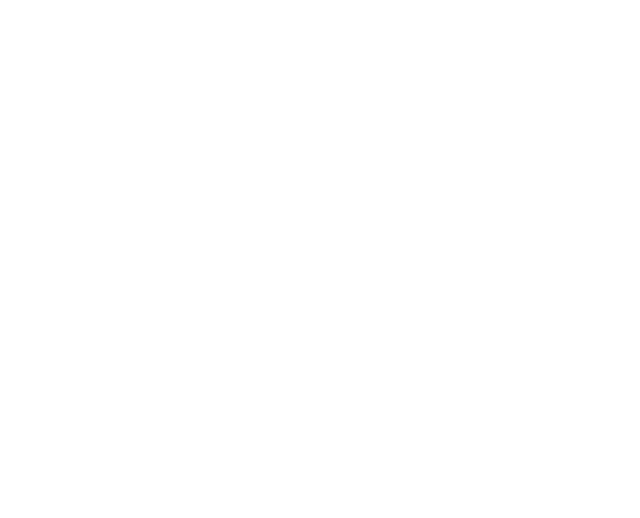
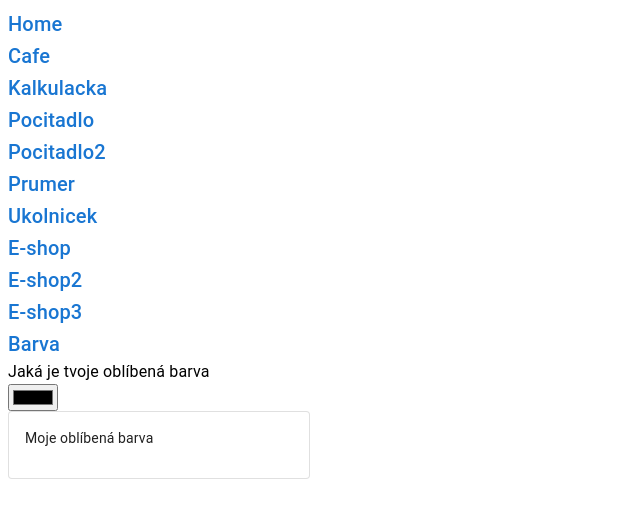
Before and after one commit to MaestroGacek/react-test, a React (Create React App) app: page /#/barva in a window 1280 px wide. Before the commit this address had no page. Shown: the top 518 px of the page, without its empty margins (0-640 px from the left). Built offline with nearby package versions, Linux system fonts and the light colour scheme.

Commit message:
Barvičky

```diff
--- a/src/App.js
+++ b/src/App.js
@@ -12,28 +12,30 @@
 import Eshop from "./E-shop/Eshop";
 import Eshop2 from "./E-shop2/Eshop2";
 import Eshop3 from "./Eshop3";
+import Barva from "./Barva/Barva"
+import { useState } from "react";
 
 function App() {
-
+  const [barva, nastavBarvu] = useState('')
 
   return (
     <>
       <HashRouter basename='/'>
+        <Layout barva={barva}/>
         <Routes>
-    <Route path="/" element={<Layout></Layout>} >
-    <Route index element={<Home></Home>}/>
-    <Route path="/cafe" element={<Cafe></Cafe>}/>
-    <Route path="/kalkulacka" element={<Kalkulacka></Kalkulacka>}/>
-    <Route path="/pocitadlo" element={<Pocitadlo></Pocitadlo>}/>
-    <Route path="/pocitadlo2" element={<Pocitadlo2></Pocitadlo2>}/>
-    <Route path="/auta" element={<Auta></Auta>}/>
-    <Route path="/profil" element={<Profil></Profil>}/>
-    <Route path="/prumer" element={<Prumer></Prumer>}/>
-    <Route path="/ukolnicek" element={<Ukolnicek></Ukolnicek>}/>
+            <Route index element={<Home></Home>} />
+            <Route path="/cafe" element={<Cafe></Cafe>} />
+            <Route path="/kalkulacka" element={<Kalkulacka></Kalkulacka>} />
+            <Route path="/pocitadlo" element={<Pocitadlo></Pocitadlo>} />
+            <Route path="/pocitadlo2" element={<Pocitadlo2></Pocitadlo2>} />
+            <Route path="/auta" element={<Auta></Auta>} />
+            <Route path="/profil" element={<Profil></Profil>} />
+            <Route path="/prumer" element={<Prumer></Prumer>} />
+            <Route path="/ukolnicek" element={<Ukolnicek></Ukolnicek>} />
             <Route path="/eshop" element={<Eshop></Eshop>}></Route>
             <Route path="/eshop2" element={<Eshop2></Eshop2>}></Route>
             <Route path="/eshop3" element={<Eshop3></Eshop3>}></Route>
-</Route>
+            <Route path="/barva" element={<Barva nastavBarvu={nastavBarvu} barva={barva}></Barva>}></Route>
         </Routes>
       </HashRouter>
 
--- /dev/null
+++ b/src/Barva/Barva.js
@@ -0,0 +1,14 @@
+import { Typography } from "@mui/material";
+import { useState } from "react";
+import Ctverec from "./Ctverec";
+export default function Barva(props) {
+
+    return (
+        <>
+            <Typography>Jaká je tvoje oblíbená barva</Typography>
+            <input type="color" value={props.barva} onChange={(e) => props.nastavBarvu(e.target.value)}></input>
+            <Ctverec oblibenaBarva={props.barva}/>
+        </>
+
+    )
+}
--- /dev/null
+++ b/src/Barva/Ctverec.js
@@ -0,0 +1,15 @@
+import { CardContent, Typography, Card } from "@mui/material"
+export default function Ctverec(props) {
+    const oblibenaBarva = props.oblibenaBarva
+    return (
+        <>
+            <Card variant="outlined" style={{ width: "300px", backgroundColor: oblibenaBarva }}>
+                <CardContent>
+                    <Typography sx={{ fontSize: 14 }} gutterBottom>
+                        Moje oblíbená barva
+                    </Typography>
+                </CardContent>
+            </Card>
+        </>
+    )
+}
--- a/src/Home.js
+++ b/src/Home.js
@@ -1,9 +1,10 @@
 import { Typography } from "@mui/material";
 export default function Home(){
+
     return(
         <>
         <Typography>
-        <h1>Portfólio nejlepších projektů v Reactu</h1>
+        <h1 >Portfólio nejlepších projektů v Reactu</h1>
         <img src="profilovka.jpg" ></img>
         </Typography>
         </>
--- a/src/Layout.js
+++ b/src/Layout.js
@@ -1,34 +1,31 @@
 import { Typography } from "@mui/material";
 import MuiLink from "@mui/material/Link";
 import { Link, Outlet } from "react-router-dom"
+const Layout = (props) => {
 
-
-
-const Layout = () => {
     return (
         <>
             <Typography>
-                <nav>
-
+                <nav >
                     <li style={{ listStyleType: "none" }}>
-                            <MuiLink href="/Portfolio-react/#"  underline="none" variant="h6" color={"black"}>Home</MuiLink></li>
+                        <MuiLink href="/Portfolio-react/#" underline="none" variant="h6" style={{color: props.barva}}>Home</MuiLink></li>
                     <li style={{ listStyleType: "none" }}>
-                            <MuiLink href="/Portfolio-react/#/cafe"  underline="none" variant="h6" color={"black"}>Cafe</MuiLink></li>
+                        <MuiLink href="/Portfolio-react/#/cafe" underline="none" variant="h6" style={{color: props.barva}}>Cafe</MuiLink></li>
                     <li style={{ listStyleType: "none" }}>
-                         <MuiLink href="/Portfolio-react/#/kalkulacka"  underline="none" variant="h6" color={"black"}>Kalkulacka</MuiLink></li>
+                        <MuiLink href="/Portfolio-react/#/kalkulacka" underline="none" variant="h6" style={{color: props.barva}}>Kalkulacka</MuiLink></li>
                     <li style={{ listStyleType: "none" }}>
-                            <MuiLink href="/Portfolio-react/#/pocitadlo"  underline="none" variant="h6" color={"black"}>Pocitadlo</MuiLink></li>
+                        <MuiLink href="/Portfolio-react/#/pocitadlo" underline="none" variant="h6" style={{color: props.barva}}>Pocitadlo</MuiLink></li>
                     <li style={{ listStyleType: "none" }}>
-                           <MuiLink href="/Portfolio-react/#/pocitadlo2"  underline="none" variant="h6" color={"black"}>Pocitadlo2</MuiLink></li>
-
-
+                        <MuiLink href="/Portfolio-react/#/pocitadlo2" underline="none" variant="h6" style={{color: props.barva}}>Pocitadlo2</MuiLink></li>
                     <li style={{ listStyleType: "none" }}>
-                            <MuiLink href="/Portfolio-react/#/prumer"  underline="none" variant="h6" color={"black"}>Prumer</MuiLink></li>
+                        <MuiLink href="/Portfolio-react/#/prumer" underline="none" variant="h6" style={{color: props.barva}}>Prumer</MuiLink></li>
                     <li style={{ listStyleType: "none" }}>
-                          <MuiLink href="/Portfolio-react/#/ukolnicek"  underline="none" variant="h6" color={"black"}>Ukolnicek</MuiLink></li>
-                        <li style={{ listStyleType: "none" }}><MuiLink href="/Portfolio-react/#/eshop"  underline="none" variant="h6" color={"black"}>E-shop</MuiLink></li>
-                        <li style={{ listStyleType: "none" }}><MuiLink href="/Portfolio-react/#/eshop2"  underline="none" variant="h6" color={"black"}>E-shop2</MuiLink></li>
-                        <li style={{ listStyleType: "none" }}><MuiLink href="/Portfolio-react/#/eshop3" underline="none" variant="h6" color={"black"}>E-shop3</MuiLink></li></nav><Outlet></Outlet>
+                        <MuiLink href="/Portfolio-react/#/ukolnicek" underline="none" variant="h6" style={{color: props.barva}}>Ukolnicek</MuiLink></li>
+                    <li style={{ listStyleType: "none" }}><MuiLink href="/Portfolio-react/#/eshop" underline="none" variant="h6" style={{color: props.barva}}>E-shop</MuiLink></li>
+                    <li style={{ listStyleType: "none" }}><MuiLink href="/Portfolio-react/#/eshop2" underline="none" variant="h6" style={{color: props.barva}}>E-shop2</MuiLink></li>
+                    <li style={{ listStyleType: "none" }}><MuiLink href="/Portfolio-react/#/eshop3" underline="none" variant="h6" style={{color: props.barva}}>E-shop3</MuiLink></li>
+                    <li style={{ listStyleType: "none" }}>
+                        <MuiLink href="/Portfolio-react/#/barva" underline="none" variant="h6" style={{color: props.barva}}>Barva</MuiLink></li></nav><Outlet></Outlet>
             </Typography>
         </>
     )
```
Lines whose indentation alone changed are shown as unchanged.
